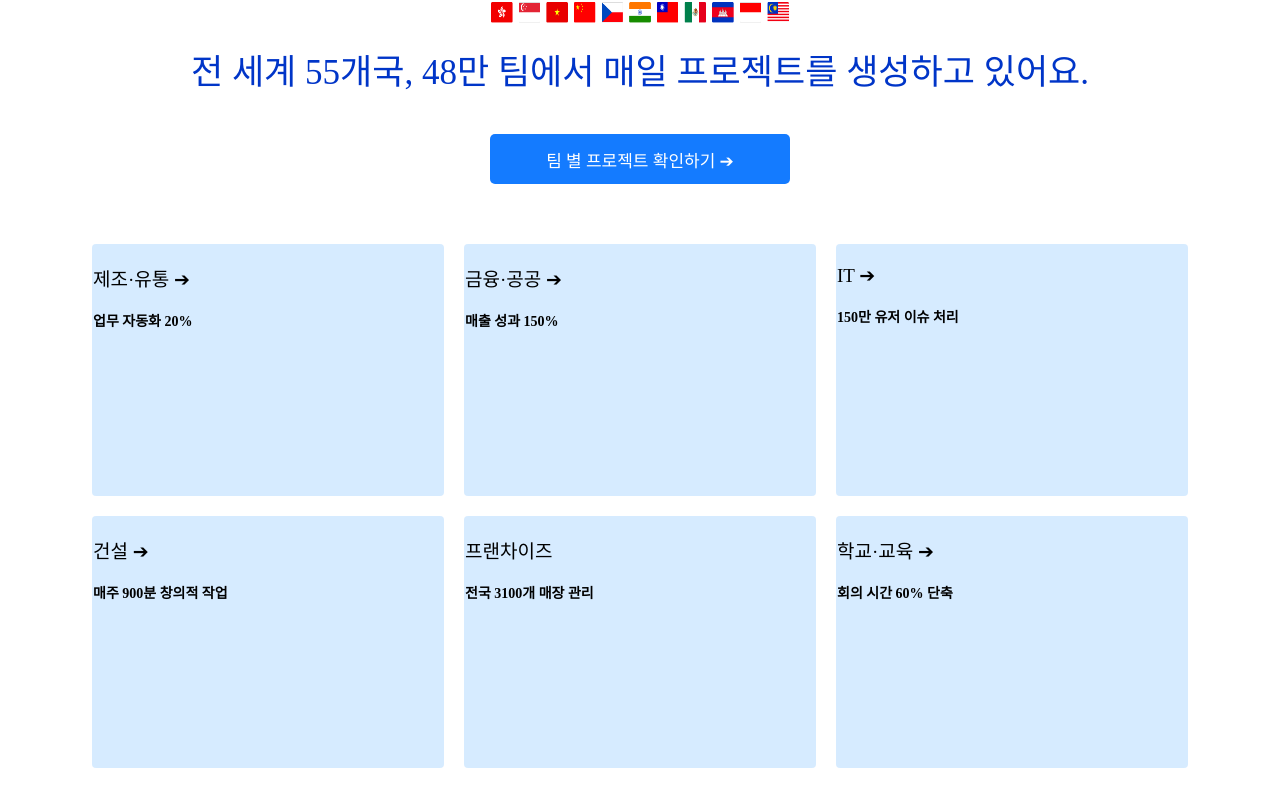
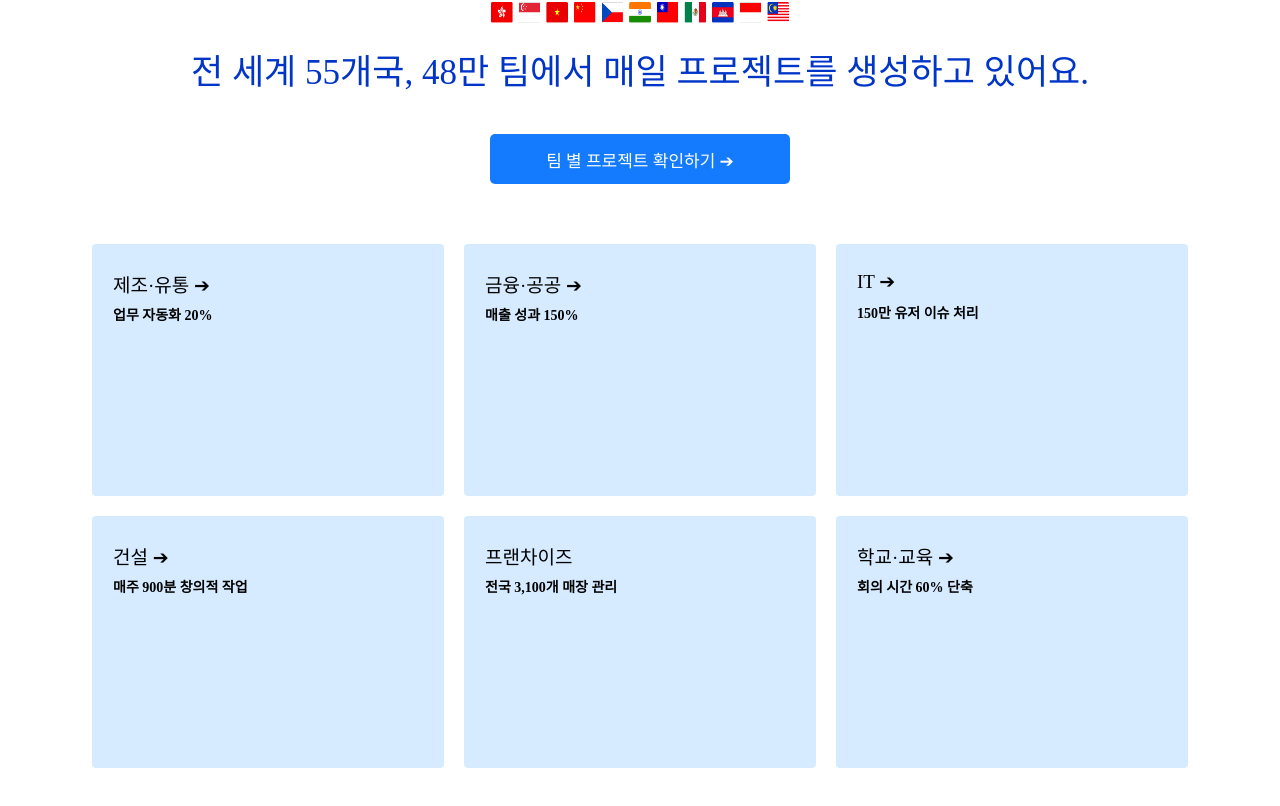
Before and after one commit to saintlucias/WMSG, a React (Create React App) app: page / in a window 1280 px wide. Shown: the part 1122-1928 px from the top of the page. Built offline with nearby package versions, Linux system fonts and the light colour scheme; a web font is replaced by a local one.

Commit message:
margin commit

```diff
--- a/src/pages/IntroProject.tsx
+++ b/src/pages/IntroProject.tsx
@@ -15,30 +15,42 @@ const IntroProject: React.FC = () => {
             </SetContainer>
             <CompanyContainer>
                 <AdCompany>
+                    <PositionDiv>
                         <Category>제조·유통  ➔</Category>
                         <SubTitle>업무 자동화 20%</SubTitle>
+                    </PositionDiv>
                 </AdCompany>
                 <AdCompany>
+                    <PositionDiv>
                         <Category>금융·공공  ➔</Category>
                         <SubTitle>매출 성과 150%</SubTitle>
+                    </PositionDiv>
                 </AdCompany>
                 <AdCompany>
+                    <PositionDiv>
                         <Category>IT  ➔</Category>
                         <SubTitle>150만 유저 이슈 처리</SubTitle>
+                    </PositionDiv>
                 </AdCompany>
             </CompanyContainer>
             <CompanyContainer>
                 <AdCompany>
+                    <PositionDiv>
                         <Category>건설  ➔</Category>
                         <SubTitle>매주 900분 창의적 작업</SubTitle>
+                    </PositionDiv>
                 </AdCompany>
                 <AdCompany>
+                    <PositionDiv>
                         <Category>프랜차이즈</Category>
-                    <SubTitle>전국 3100개 매장 관리</SubTitle>
+                        <SubTitle>전국 3,100개 매장 관리</SubTitle>
+                    </PositionDiv>
                 </AdCompany>
                 <AdCompany>
+                    <PositionDiv>
                         <Category>학교·교육  ➔</Category>
                         <SubTitle>회의 시간 60% 단축</SubTitle>
+                    </PositionDiv>
                 </AdCompany>
             </CompanyContainer>
         </IntroContainer>
@@ -65,7 +77,13 @@ const CompanyContainer = styled.div`
     margin-top:20px;
     justify-content: center;
     `;
-
+const PositionDiv = styled.div`
+    display:grid;
+    width:auto;
+    height:60px;
+    margin-top: 25px;
+    margin-left:20px;
+`;
 const AdCompany = styled.div`
     position:relative;
     width:350px;
@@ -98,11 +116,11 @@ const Normalspan = styled.span`
     margin:auto;
     margin-bottom:40px;
 `;
-const Category = styled.p`
+const Category = styled.span`
     font-family: sh_Bold;
     font-size: 19px;
 `;
-const SubTitle = styled.p`
+const SubTitle = styled.span`
     font-family: sh_Light;
     font-size:14px;
     font-weight: 600;
```
Lines whose indentation alone changed are shown as unchanged.
